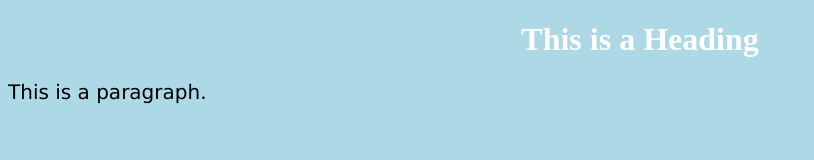
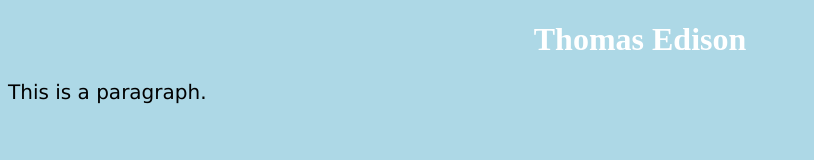
Before and after one commit to davidgonzalez423/semesterproject.github.io, a plain HTML site: page index.html in a window 1280 px wide. Shown: the whole page, without its empty margins (0-814 px from the left). Drawn offline with Linux system fonts and the light colour scheme.

Commit message:
Update index.html

```diff
--- a/index.html
+++ b/index.html
@@ -21,7 +21,7 @@ p {
 </head>
 <body>
 
-<h1>This is a Heading</h1>
+<h1>Thomas Edison</h1>
 <p>This is a paragraph.</p>
 
 </body>
```
